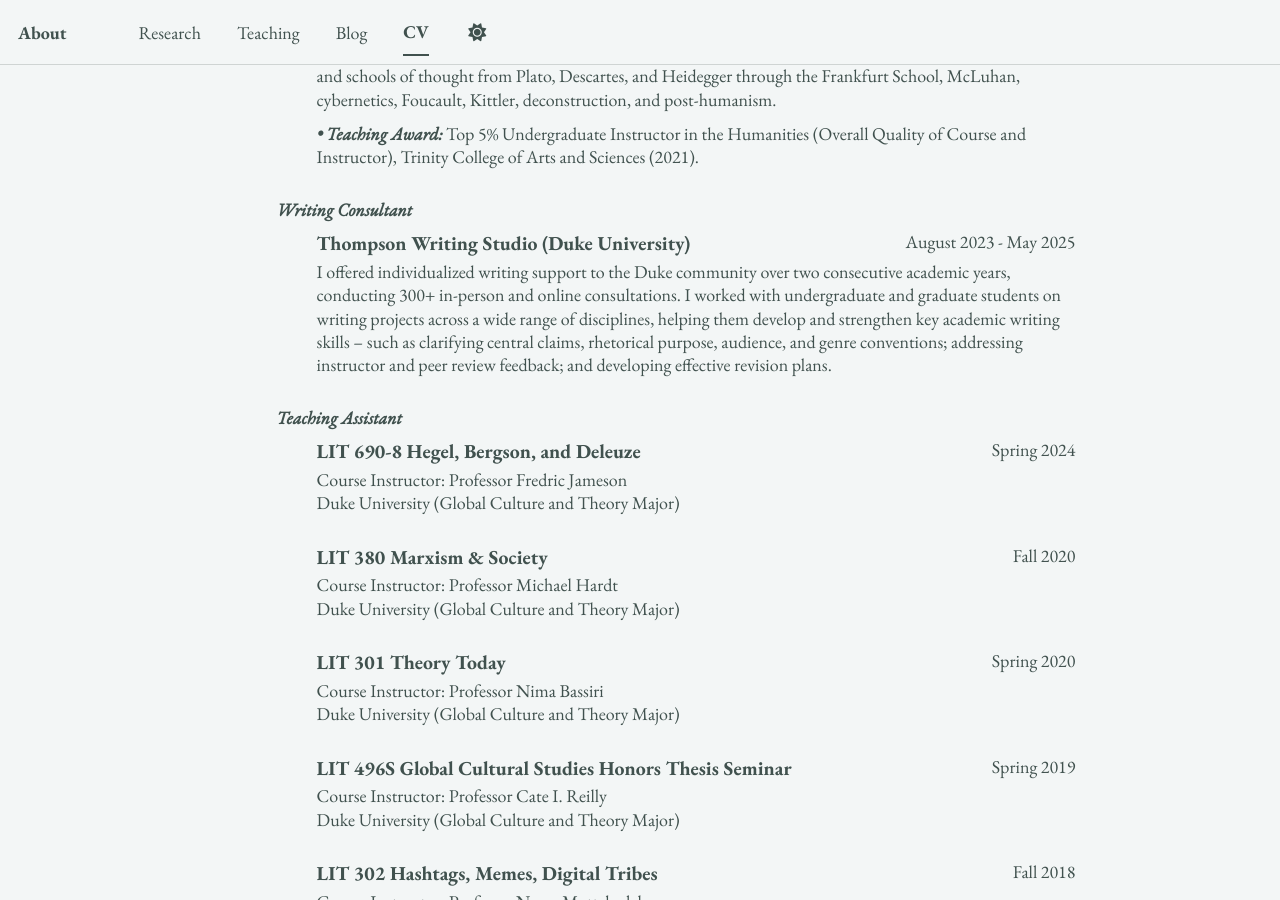
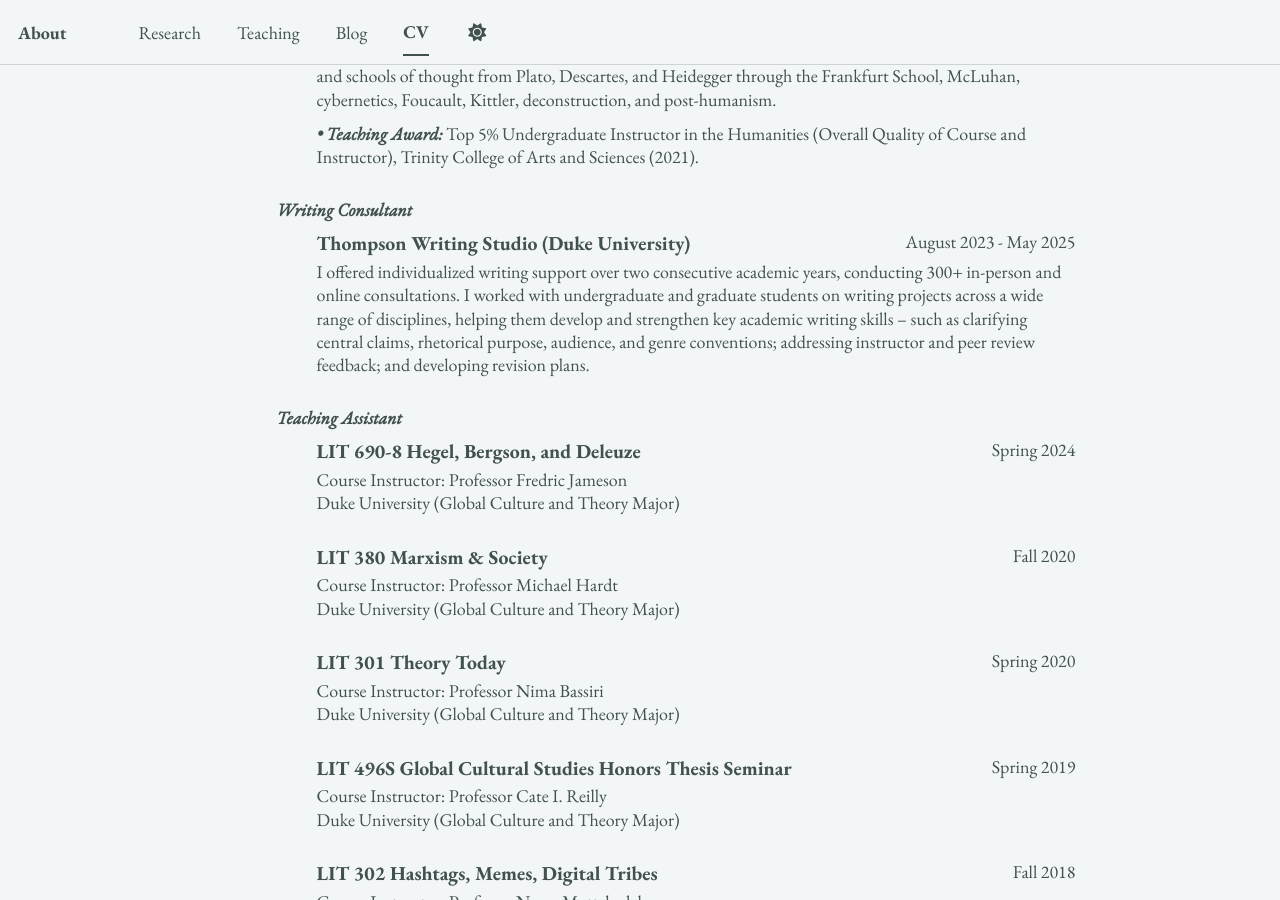
Before and after one commit to epujol90/epujol90.github.io, a Jekyll site: the page built from _pages/cv-json.md, in a window 1280 px wide and 900 px high, scrolled down 5956 px. Built offline with Jekyll 4.4.1, drawn with Linux system fonts in a browser that asks for light colours; a script bundle is joined from its source files by our own code; library files that are not in the unit come from our copies.

Commit message:
Update cv.json

```diff
--- a/_data/cv.json
+++ b/_data/cv.json
@@ -349,7 +349,7 @@
       "institution": "",
       "date": "August 2023 - May 2025",
       "role": "",
-      "description": "I offered individualized writing support to the Duke community over two consecutive academic years, conducting 300+ in-person and online consultations. I worked with undergraduate and graduate students on writing projects across a wide range of disciplines, helping them develop and strengthen key academic writing skills – such as clarifying central claims, rhetorical purpose, audience, and genre conventions; addressing instructor and peer review feedback; and developing effective revision plans.",
+      "description": "I offered individualized writing support over two consecutive academic years, conducting 300+ in-person and online consultations. I worked with undergraduate and graduate students on writing projects across a wide range of disciplines, helping them develop and strengthen key academic writing skills – such as clarifying central claims, rhetorical purpose, audience, and genre conventions; addressing instructor and peer review feedback; and developing revision plans.",
       "category": "Writing Consultant"
     },
     {
```
